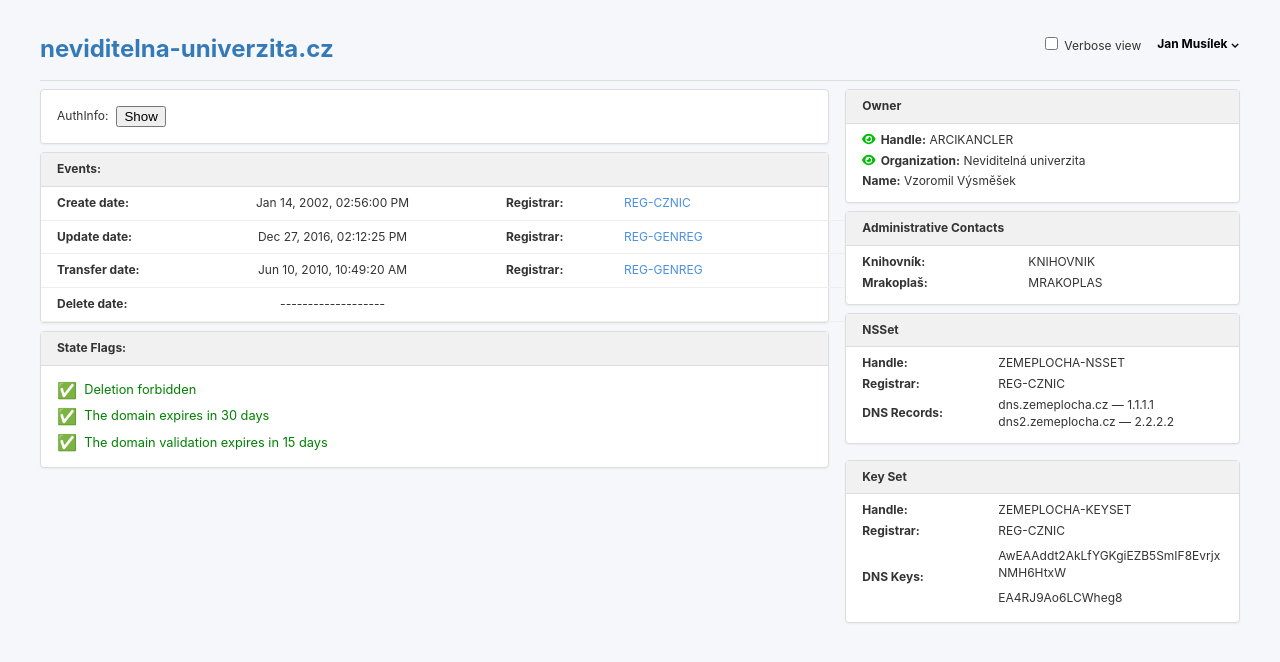
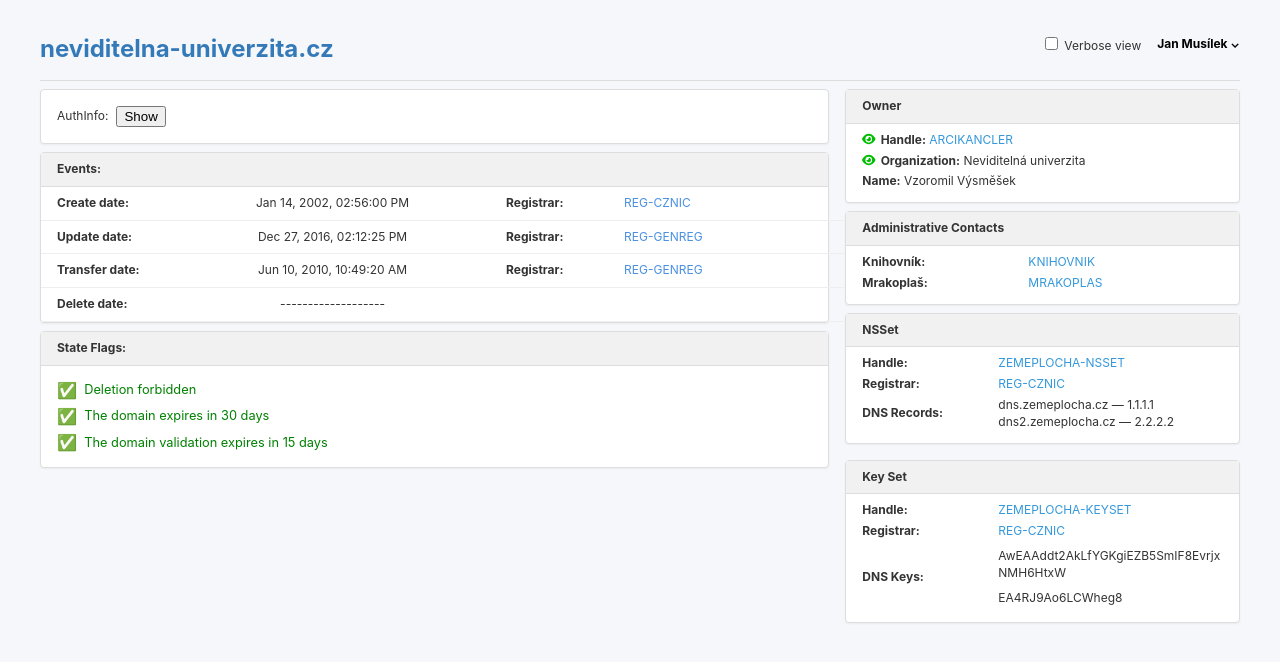
Before and after one commit to lukaskourilcz/secret-uni, a Vue app: page / in a window 1280 px wide. Shown: the top 662 px of the page. Built offline with nearby package versions, Linux system fonts and the light colour scheme.

Commit message:
links styling

```diff
--- a/src/components/AdministrativeContacts.vue
+++ b/src/components/AdministrativeContacts.vue
@@ -50,10 +50,12 @@ const props = defineProps({
           class="row"
         >
           <div class="label">
-            <strong>{{ contact.name }}:</strong>
+           <strong>{{ contact.name }}:</strong>
           </div>
           <div class="value">
-            {{ contact.handle }}
+             <a
+            href="#"
+          >{{ contact.handle }}</a>
           </div>
         </div>
       </template>
--- a/src/components/KeySet.vue
+++ b/src/components/KeySet.vue
@@ -11,12 +11,16 @@ const props = defineProps({
     <div class="content">
       <div class="row">
         <div class="label"><strong>Handle:</strong></div>
-        <div class="value">{{ keyset.handle }}</div>
+        <div class="value"><a
+            href="#"
+            >{{ keyset.handle }}</a></div>
       </div>
 
       <div class="row">
         <div class="label"><strong>Registrar:</strong></div>
-        <div class="value">{{ keyset.registrar }}</div>
+        <div class="value"><a
+            href="#"
+            >{{ keyset.registrar }}</a></div>
       </div>
 
       <div class="row dns-row">
@@ -84,4 +88,12 @@ const props = defineProps({
   padding: 0.25rem 0;
   word-break: break-all;
 }
+
+a {
+  color: #3498db;
+  text-decoration: none;
+}
+a:hover {
+  text-decoration: underline;
+}
 </style>
--- a/src/components/NSSet.vue
+++ b/src/components/NSSet.vue
@@ -11,19 +11,23 @@ const props = defineProps({
     <div class="content">
       <div class="row">
         <div class="label"><strong>Handle:</strong></div>
-        <div class="value">{{ nsset.handle }}</div>
+        <div class="value"><a
+            href="#"
+          >{{ nsset.handle }}</a></div>
       </div>
 
       <div class="row">
         <div class="label"><strong>Registrar:</strong></div>
-        <div class="value">{{ nsset.registrar }}</div>
+        <div class="value"><a
+            href="#"
+          >{{ nsset.registrar }}</a></div>
       </div>
 
       <div class="row dns-row">
         <div class="label dns"><strong>DNS Records:</strong></div>
         <div class="value">
-          <div v-for="(dns, index) in nsset.dns" :key="index" class="dns-item">
-            {{ dns.name }} — {{ dns.ip_address }}
+          <div v-for="(dns, index) in nsset.dns" :key="index">
+           {{ dns.name }} — {{ dns.ip_address }}
           </div>
         </div>
       </div>
@@ -69,4 +73,12 @@ const props = defineProps({
 .row.dns-row {
   align-items: center;
 }
+
+a {
+  color: #3498db;
+  text-decoration: none;
+}
+a:hover {
+  text-decoration: underline;
+}
 </style>
--- a/src/components/Owner.vue
+++ b/src/components/Owner.vue
@@ -3,7 +3,9 @@
     <div class="header">Owner</div>
 
     <div class="content">
-      <div class="row"><span><font-awesome-icon class="icon" :icon="['fas', 'eye']" /></span><strong>Handle:</strong> {{ owner.handle }}</div>
+      <div class="row"><span><font-awesome-icon class="icon" :icon="['fas', 'eye']" /></span><strong>Handle:</strong><a
+            href="#"
+          > {{ owner.handle }}</a></div>
       <div class="row">
         <span><font-awesome-icon class="icon" :icon="['fas', 'eye']" /></span><strong>Organization:</strong> {{ owner.organization }}
       </div>
@@ -43,4 +45,13 @@ const props = defineProps({
 .row {
   margin-bottom: 0.25rem;
 }
+
+a {
+  margin-left: 0.2rem;
+  color: #3498db;
+  text-decoration: none;
+}
+a:hover {
+  text-decoration: underline;
+}
 </style>
```
